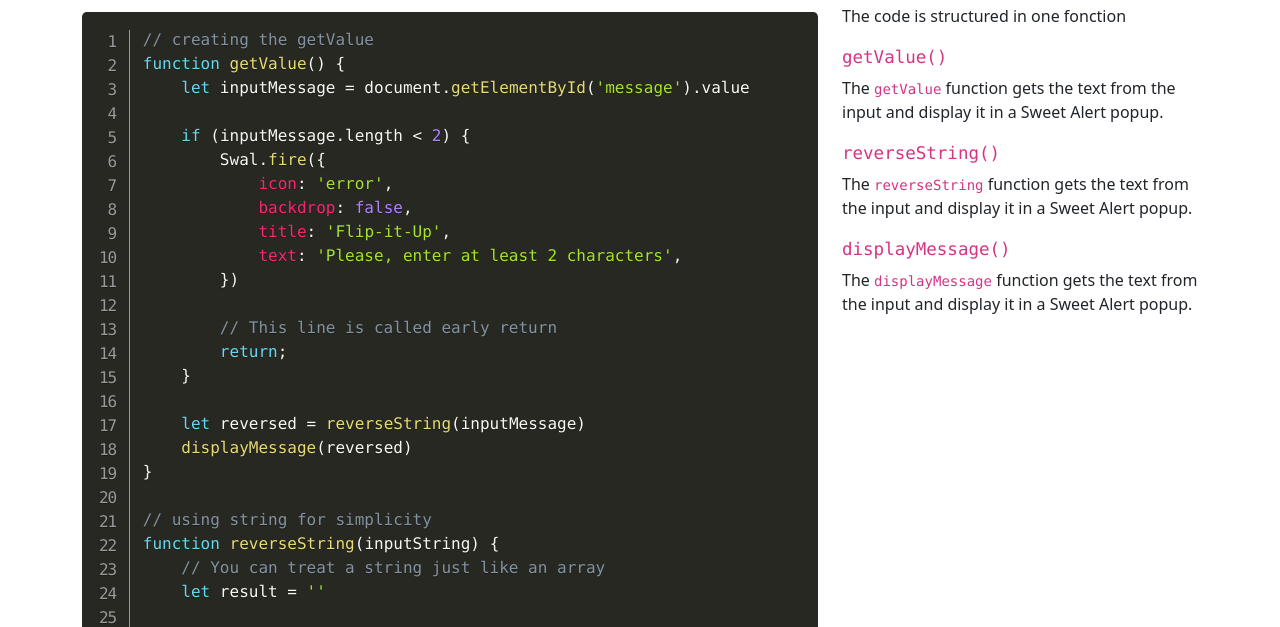
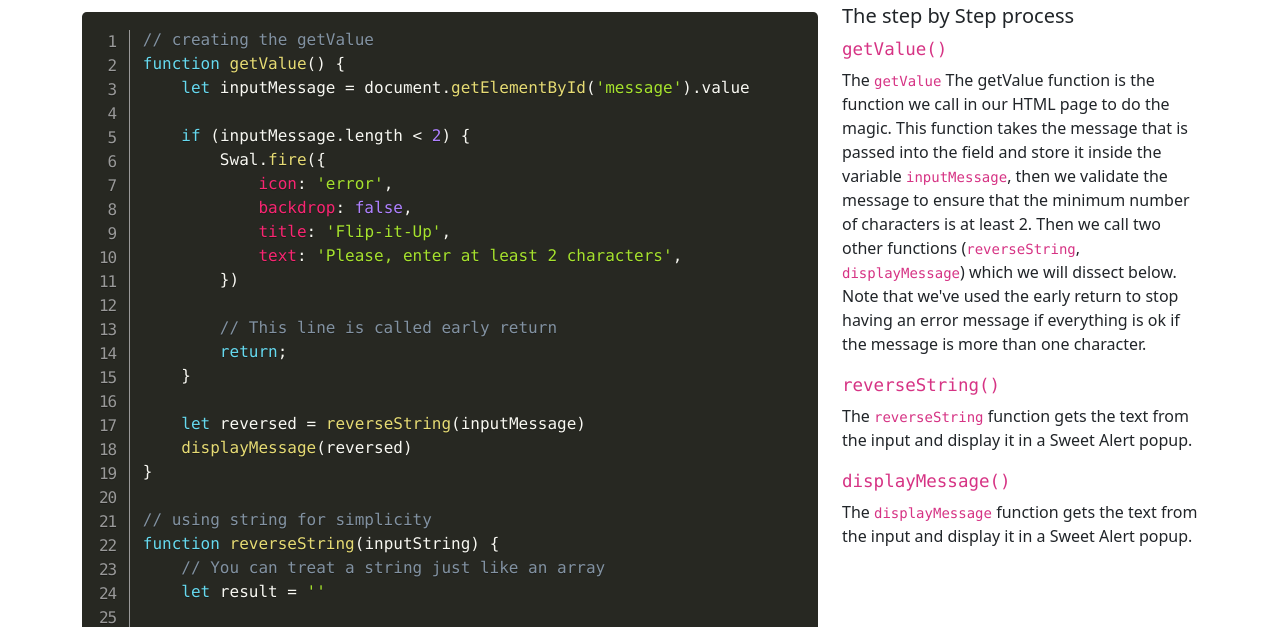
Before and after one commit to fyardlest1/flipitup, a plain HTML site: page code.html in a window 1280 px wide. Shown: the part 135-762 px from the top of the page. Drawn offline with nearby package versions, Linux system fonts and the light colour scheme.

Commit message:
getValue function discribed

```diff
--- a/code.html
+++ b/code.html
@@ -86,7 +86,12 @@
 							</li>
 							<li class="nav-item">
 								<!-- CHANGE ME!!!!!!!! -->
-								<a class="nav-link" href="https://github.com/fyardlest1/flipitup" target='_blank'>The Repo</a>
+								<a
+									class="nav-link"
+									href="https://github.com/fyardlest1/flipitup"
+									target="_blank"
+									>The Repo</a
+								>
 							</li>
 							<li class="nav-item">
 								<a
@@ -162,13 +167,20 @@
 				</div>
 				<!-- Code explanation -->
 				<div class="col-12 col-lg-4">
-					<p>The code is structured in one fonction</p>
+					<h5>The step by Step process</h5>
 					<h5>
 						<code>getValue()</code>
 					</h5>
 					<p>
-						The <code>getValue</code> function gets the text
-						from the input and display it in a Sweet Alert popup.
+						The <code>getValue</code> The getValue function is the
+						function we call in our HTML page to do the magic. This
+						function takes the message that is passed into the field
+						and store it inside the variable <code>inputMessage</code>, then we
+						validate the message to ensure that the minimum number
+						of characters is at least 2. Then we call two other
+						functions (<code>reverseString</code>, <code>displayMessage</code>) which we will
+						dissect below. Note that we've used the early return to stop having an error
+						message if everything is ok if the message is more than one character.
 					</p>
 					<h5>
 						<code>reverseString()</code>
```
